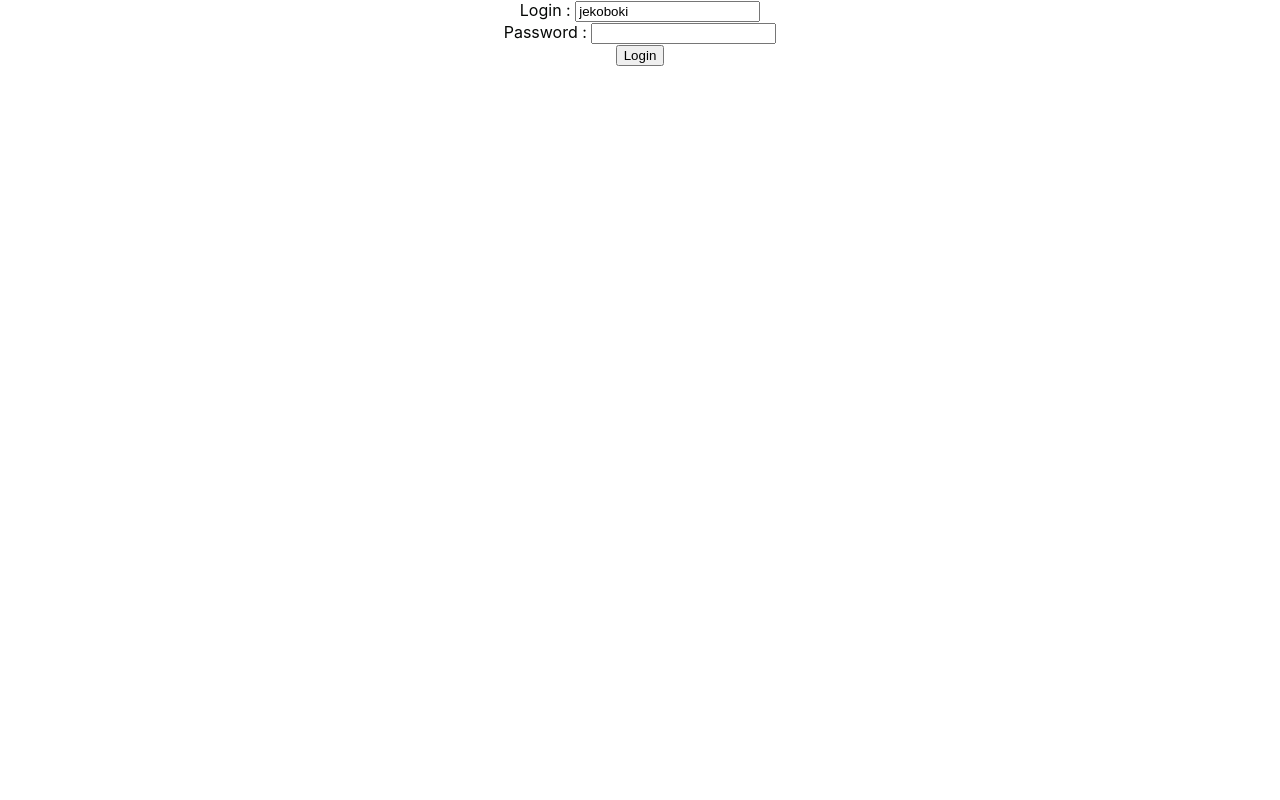
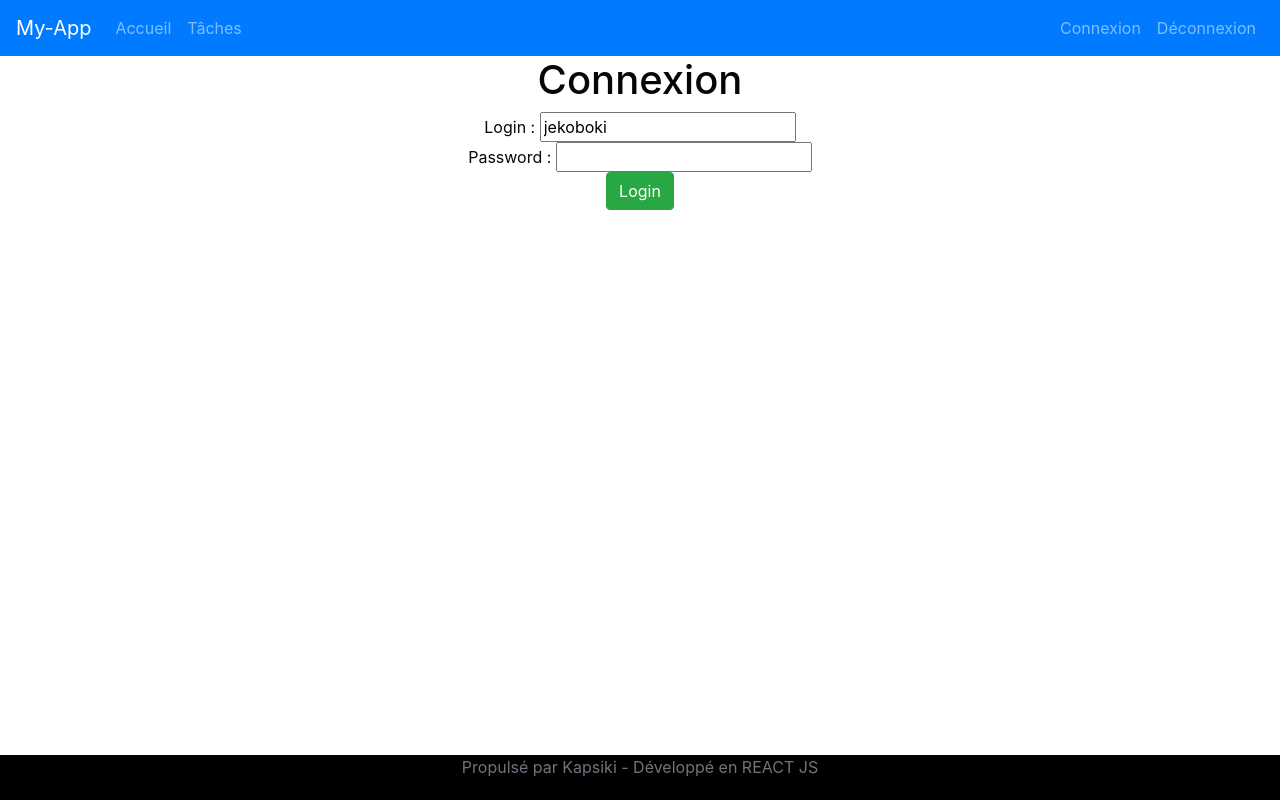
Before and after one commit to jekobokidou/my-app, a React (Create React App) app: page / in a window 1280 px wide. Built offline with nearby package versions, Linux system fonts and the light colour scheme.

Commit message:
React features bootstap

```diff
--- a/src/App.css
+++ b/src/App.css
@@ -1,3 +1,11 @@
+.footer{
+  position: absolute;
+  bottom: 0;
+  width: 100%;
+  height: 45px;
+  background-color: black;
+}
+
 .App {
   text-align: center;
 }
--- a/src/App.js
+++ b/src/App.js
@@ -7,13 +7,14 @@ import GreetClassComponentWithProps from './components/greet/GreetClassComponent
 import GreetClassComponentWithPropTypes from './components/greet/GreetClassComponentWithPropTypes.js';
 import TodoApp from './components/todo/TodoApp.js';
 import TodoAppRouter from './components/todo/TodoAppRouter.js';
-
+import TodoAppList from './components/todo/TodoAppList.js';
+import './bootstrap/bootstrap.css';
 
 function App() {
 
   return (
     <div className="App">
-      <TodoAppRouter/>
+      <TodoAppList/>
 
       {/*
       <TodoApp/>
--- /dev/null
+++ b/src/bootstrap/bootstrap.css
@@ -0,0 +1 @@
+@import url(https://unpkg.com/bootstrap@4.1.0/dist/css/bootstrap.min.css)
--- /dev/null
+++ b/src/components/todo/TodoAppList.js
@@ -0,0 +1,210 @@
+import React, {Component} from 'react'
+import {BrowserRouter as Router, Route, Switch, Link} from 'react-router-dom'
+import './TodoApp.css'
+
+class TodoAppList extends Component {
+
+
+
+    render (){
+        return (
+            <div className="TodoApp">
+
+                <Router>
+                    <HeaderComponent/>
+                        <Switch>
+                            <Route path="/" exact component={LoginComponentShowMsgPushParam} />
+                            <Route path="/login" component={LoginComponentShowMsgPushParam} />
+                            <Route path="/welcome/:loginname" component={WelcomeParamComponent}/>
+                            <Route path="/tasks" component={ListTasksComponent}/>
+                            <Route path="/logout" component={LogoutComponent}/>
+                            <Route component={ErrorComponent}/>
+                        </Switch>
+                    <FooterComponent/>
+                </Router>
+
+            </div>
+        )
+    }
+
+}
+
+class ListTasksComponent extends Component {
+
+    constructor(props){
+        super(props);
+        this.state = {
+            tasks: [
+                {identifiant: 1, titre: "Etude de cas", encours:true, dateDeCreation: new Date()},
+                {identifiant: 2, titre: "Analyse", encours:true, dateDeCreation: new Date()},
+                {identifiant: 3, titre: "Développement", encours:false, dateDeCreation: new Date()},
+                {identifiant: 4, titre: "Tests", encours:true, dateDeCreation: new Date()},
+                {identifiant: 5, titre: "Packaging", encours:true, dateDeCreation: new Date()}
+            ]
+        };
+    }
+
+
+    render (){
+        return (
+            <div className="container">
+                <h1>List of tasks</h1>
+                <table className="table">
+                    <thead>
+                        <tr>
+                            <th>identifiant</th>
+                            <th>titre</th>
+                            <th>En cours ?</th>
+                            <th>Date de création</th>
+                        </tr>
+                    </thead>
+                    <tbody>
+                        {this.state.tasks.map (task =>
+                        <tr key={task.identifiant}>
+                            <td>{task.identifiant}</td>
+                            <td>{task.titre}</td>
+                            <td>{task.encours.toString()}</td>
+                            <td>{task.dateDeCreation.toString()}</td>
+                        </tr>
+                        )
+                        }
+                    </tbody>
+                </table>
+            </div>
+        )
+    }
+}
+
+
+class HeaderComponent extends Component {
+    render (){
+        return (
+            <header>
+                <nav className="navbar navbar-expand-md navbar-dark bg-primary">
+                    <div><a className="navbar-brand" href="/">My-App</a></div>
+                    <ul className="navbar-nav">
+                        <li><Link className="nav-item nav-link" to="/">Accueil</Link></li>
+                        <li><Link className="nav-item nav-link" to="/tasks">Tâches</Link></li>
+                    </ul>
+                    <ul className="navbar-nav navbar-collapse justify-content-end">
+                        <li><Link className="nav-item nav-link" to="/login">Connexion</Link></li>
+                        <li><Link className="nav-item nav-link" to="/logout">Déconnexion</Link></li>
+                    </ul>
+                </nav>
+            </header>
+        )
+    }
+}
+
+class LogoutComponent extends Component {
+    render (){
+        return (
+            <div>
+                <h1>Vous êtes déconnecté</h1>
+            </div>
+        )
+    }
+}
+
+class FooterComponent extends Component {
+    render (){
+        return (
+            <footer className="footer">
+                <span className="text-muted">Propulsé par Kapsiki - Développé en REACT JS</span>
+            </footer>
+        )
+    }
+}
+
+class WelcomeParamComponent extends Component {
+    render (){
+        return (
+            <div className="container">
+                <h1>Welcome to Kapsiki dear {this.props.match.params.loginname}. </h1>
+                <div>Your tasks <a href="/tasks">here_ahref</a></div>
+                <div>Your tasks <Link to="/tasks">here_Link</Link></div>
+            </div>
+        )
+    }
+}
+
+
+class ErrorComponent extends Component {
+    render (){
+        return (
+            <div>Oups please call the support it looks like 404 error 😱 </div>
+        )
+    }
+}
+
+class LoginComponentShowMsgPushParam extends Component {
+
+    constructor(props){
+        super(props);
+        this.state = {
+            username : "jekoboki",
+            password : "",
+            hasLoginFailed : false,
+            showSuccessMessage : false
+        };
+        this.handleChange = this.handleChange.bind(this);
+        this.loginClicked = this.loginClicked.bind(this);
+    }
+
+    handleChange(event){
+        console.log(event.target.value);
+        this.setState({
+            [event.target.name] : event.target.value
+        });
+    }
+
+    loginClicked(){
+        //jekoboki - 12345
+        if(this.state.username === "jekoboki" && this.state.password === "12345"){
+            this.props.history.push(`/welcome/${this.state.username}`);
+
+            console.log("Sucess");
+        }else{
+            this.setState({
+                hasLoginFailed : true,
+                showSuccessMessage : false
+            });
+            console.log("Failed");
+        }
+
+    }
+
+    render (){
+        return (
+            <div>
+                <h1>Connexion</h1>
+                <div className="container">
+                    <ShowInvalidMessage hasLoginFailed={this.state.hasLoginFailed}/>
+                    <ShowSuccessMessage showSuccessMessage={this.state.showSuccessMessage}/>
+                    <div>Login : <input type="text" name="username" value={this.state.username} onChange={this.handleChange}/></div>
+                    <div>Password : <input type="password" name="password" value={this.state.password} onChange={this.handleChange}/></div>
+                    <div><button className="btn btn-success" onClick={this.loginClicked}>Login</button></div>
+                </div>
+            </div>
+        )
+    }
+
+}
+
+function ShowInvalidMessage(props){
+    if(props.hasLoginFailed){
+        return <div className="alert alert-warning">Invalid Credentials</div>
+    }else {
+        return null
+    }
+}
+
+function ShowSuccessMessage(props){
+    if(props.showSuccessMessage){
+        return <div>Login Successful</div>
+    }else {
+        return null
+    }
+}
+
+export default TodoAppList
```
